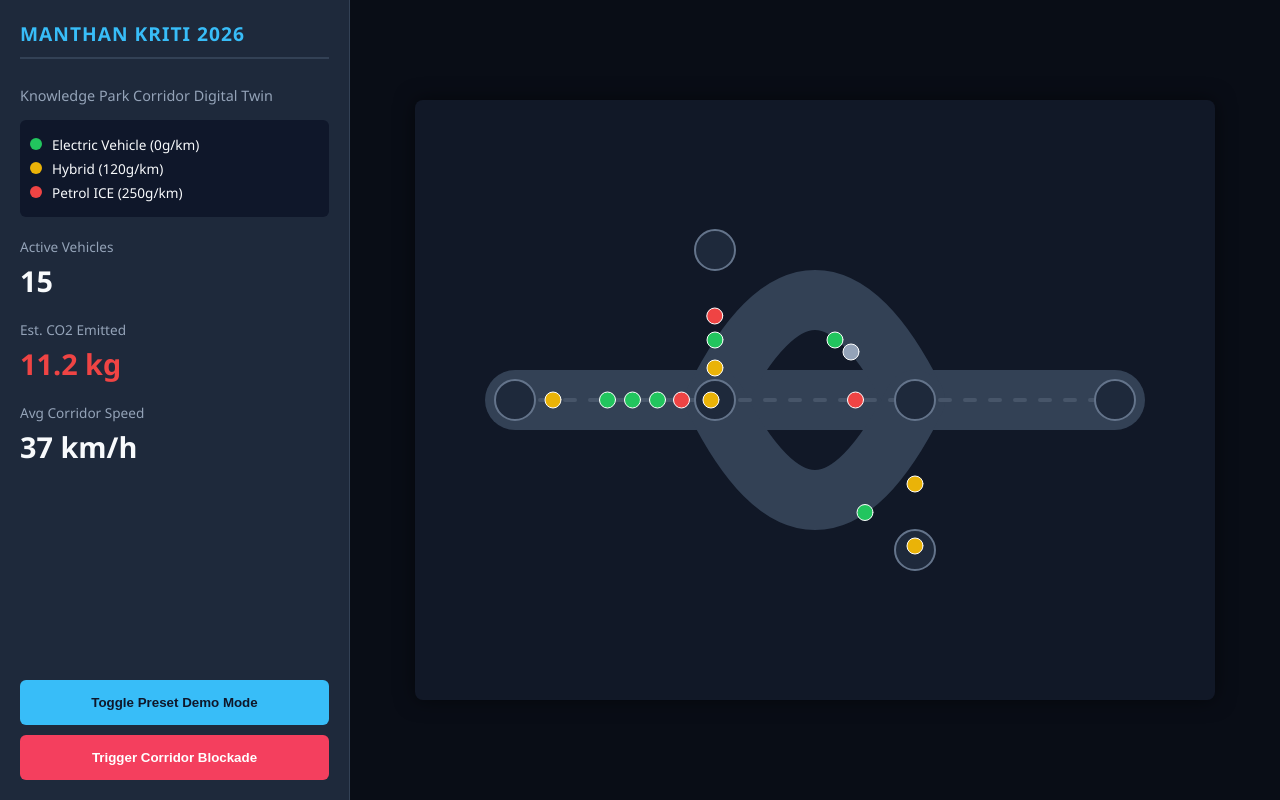
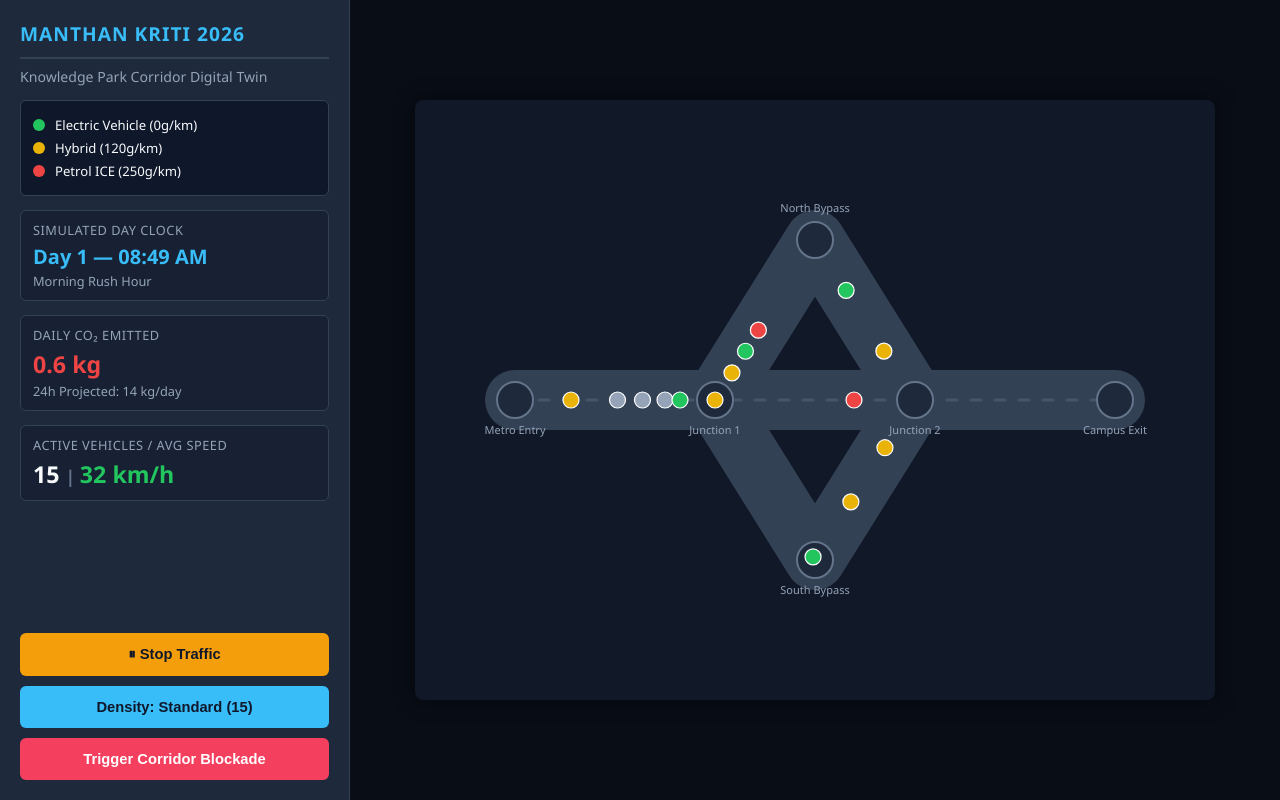
Before and after one commit to Voidless54/MK, a plain HTML site: page index.html in a window 1280 px wide. Drawn offline with Linux system fonts and the light colour scheme.

Commit message:
Update index.html

```diff
--- a/index.html
+++ b/index.html
@@ -11,6 +11,7 @@
             --text-color: #f8fafc;
             --accent-color: #38bdf8;
             --alert-color: #f43f5e;
+            --pause-color: #f59e0b;
             --ev-color: #22c55e;
             --petrol-color: #ef4444;
             --hybrid-color: #eab308;
@@ -36,12 +37,14 @@
             padding: 20px;
             box-sizing: border-box;
             z-index: 10;
+            overflow-y: auto;
         }
 
         h1 {
             font-size: 1.2rem;
             color: var(--accent-color);
             margin-top: 0;
+            margin-bottom: 4px;
             text-transform: uppercase;
             letter-spacing: 1px;
             border-bottom: 2px solid #334155;
@@ -49,19 +52,36 @@
         }
 
         .stat-group {
-            margin-bottom: 20px;
+            margin-bottom: 14px;
+            background: rgba(15, 23, 42, 0.45);
+            padding: 10px 12px;
+            border-radius: 6px;
+            border: 1px solid #334155;
         }
 
         .stat-label {
-            font-size: 0.85rem;
+            font-size: 0.8rem;
             color: #94a3b8;
-            margin-bottom: 5px;
+            margin-bottom: 4px;
+            text-transform: uppercase;
+            letter-spacing: 0.5px;
         }
 
         .stat-value {
-            font-size: 1.8rem;
+            font-size: 1.45rem;
             font-weight: bold;
             color: var(--text-color);
+        }
+
+        .stat-sub {
+            font-size: 0.8rem;
+            color: #94a3b8;
+            margin-top: 2px;
+        }
+
+        #clock-value {
+            color: var(--accent-color);
+            font-size: 1.25rem;
         }
 
         #co2-value {
@@ -73,14 +93,16 @@
             display: flex;
             flex-direction: column;
             gap: 10px;
+            padding-top: 10px;
         }
 
         button {
             background-color: var(--accent-color);
             color: var(--bg-color);
             border: none;
-            padding: 15px;
+            padding: 13px;
             font-weight: bold;
+            font-size: 0.92rem;
             cursor: pointer;
             border-radius: 6px;
             transition: background-color 0.2s, transform 0.1s;
@@ -94,6 +116,24 @@
             transform: scale(0.98);
         }
 
+        button.pause {
+            background-color: var(--pause-color);
+            color: #0f172a;
+        }
+
+        button.pause:hover {
+            background-color: #d97706;
+        }
+
+        button.resume {
+            background-color: var(--ev-color);
+            color: #0f172a;
+        }
+
+        button.resume:hover {
+            background-color: #16a34a;
+        }
+
         button.alert {
             background-color: var(--alert-color);
             color: white;
@@ -104,11 +144,12 @@
         }
 
         #legend {
-            font-size: 0.85rem;
+            font-size: 0.82rem;
             background: #0f172a;
-            padding: 10px;
+            padding: 10px 12px;
             border-radius: 6px;
-            margin-bottom: 20px;
+            margin-bottom: 14px;
+            border: 1px solid #334155;
         }
 
         .legend-item {
@@ -151,6 +192,23 @@
             font-weight: bold;
             display: none;
             animation: pulse 2s infinite;
+            z-index: 5;
+        }
+
+        #paused-badge {
+            position: absolute;
+            bottom: 24px;
+            left: 50%;
+            transform: translateX(-50%);
+            background-color: rgba(245, 158, 11, 0.95);
+            color: #0f172a;
+            padding: 8px 18px;
+            border-radius: 20px;
+            font-weight: bold;
+            font-size: 0.85rem;
+            letter-spacing: 0.5px;
+            display: none;
+            z-index: 5;
         }
 
         @keyframes pulse {
@@ -164,7 +222,7 @@
 
     <div id="sidebar">
         <h1>Manthan Kriti 2026</h1>
-        <p style="font-size: 0.9rem; color: #94a3b8;">Knowledge Park Corridor Digital Twin</p>
+        <p style="font-size: 0.88rem; color: #94a3b8; margin-top: 4px; margin-bottom: 14px;">Knowledge Park Corridor Digital Twin</p>
 
         <div id="legend">
             <div class="legend-item"><div class="legend-color" style="background-color: var(--ev-color);"></div>Electric Vehicle (0g/km)</div>
@@ -173,28 +231,36 @@
         </div>
 
         <div class="stat-group">
-            <div class="stat-label">Active Vehicles</div>
-            <div class="stat-value" id="vehicle-count">0</div>
+            <div class="stat-label">Simulated Day Clock</div>
+            <div class="stat-value" id="clock-value">Day 1 — 08:00 AM</div>
+            <div class="stat-sub" id="time-period">Morning Rush Hour</div>
         </div>
 
         <div class="stat-group">
-            <div class="stat-label">Est. CO2 Emitted</div>
+            <div class="stat-label">Daily CO₂ Emitted</div>
             <div class="stat-value" id="co2-value">0.0 kg</div>
+            <div class="stat-sub" id="daily-rate">24h Projected: 0 kg/day</div>
         </div>
 
         <div class="stat-group">
-            <div class="stat-label">Avg Corridor Speed</div>
-            <div class="stat-value" id="speed-value">0 km/h</div>
+            <div class="stat-label">Active Vehicles / Avg Speed</div>
+            <div class="stat-value">
+                <span id="vehicle-count">0</span>
+                <span style="color: #64748b; font-size: 1.1rem;"> | </span>
+                <span id="speed-value" style="color: var(--ev-color);">0 km/h</span>
+            </div>
         </div>
 
         <div class="control-group">
-            <button onclick="togglePresetMode()">Toggle Preset Demo Mode</button>
+            <button class="pause" id="pause-btn" onclick="togglePause()">⏸ Stop Traffic</button>
+            <button id="preset-btn" onclick="togglePresetMode()">Density: Standard (15)</button>
             <button class="alert" id="incident-btn" onclick="triggerIncident()">Trigger Corridor Blockade</button>
         </div>
     </div>
 
     <main>
         <div id="notification">🚨 INCIDENT DETECTED: ROUTING VIA PERIPHERAL ROAD 🚨</div>
+        <div id="paused-badge">⏸ TRAFFIC PAUSED — INSPECTING CORRIDOR STATE</div>
         <canvas id="simCanvas" width="800" height="600"></canvas>
     </main>
 
@@ -203,30 +269,31 @@
         const ctx = canvas.getContext('2d');
 
         // --- Configuration & Constants ---
-        const GRID_SIZE = 10;
         const ROAD_WIDTH = 60;
         const VEHICLE_TYPES = ['EV', 'HYBRID', 'PETROL'];
-        const EMISSION_RATES = { 'EV': 0, 'HYBRID': 0.02, 'PETROL': 0.05 }; // arbitrary units per frame idling/moving
+        const EMISSION_RATES = { 'EV': 0, 'HYBRID': 0.02, 'PETROL': 0.05 };
         const SPEEDS = { 'EV': 2.5, 'HYBRID': 2.0, 'PETROL': 1.5 };
+        const SIM_MINUTES_PER_SECOND = 10; // 144 real seconds = 1 full 24h day
 
         let vehicles = [];
-        let totalEmissions = 0;
+        let totalEmissions = 0;       // Cumulative CO2 in kg for the current day
+        let rollingEmissionRate = 0;  // Instantaneous kg per simulated hour
         let incidentActive = false;
         let presetMode = true;
-        let spawnTimer = 0;
+        let isPaused = false;
+        let simMinutes = 8 * 60;      // Starts at Day 1, 08:00 AM
+        let lastFrameTime = performance.now();
 
         // --- Node & Graph Definition for Knowledge Park Corridor ---
-        // Represents intersections and main roads
         const nodes = [
-            { id: 0, x: 100, y: 300 }, // Entry Point / Metro Station
-            { id: 1, x: 300, y: 300 }, // Main Junction 1
-            { id: 2, x: 500, y: 300 }, // Main Junction 2
-            { id: 3, x: 700, y: 300 }, // Campus Exit
-            { id: 4, x: 300, y: 150 }, // Bypass North
-            { id: 5, x: 500, y: 450 }  // Bypass South
+            { id: 0, x: 100, y: 300, label: 'Metro Entry' },
+            { id: 1, x: 300, y: 300, label: 'Junction 1' },
+            { id: 2, x: 500, y: 300, label: 'Junction 2' },
+            { id: 3, x: 700, y: 300, label: 'Campus Exit' },
+            { id: 4, x: 400, y: 140, label: 'North Bypass' },
+            { id: 5, x: 400, y: 460, label: 'South Bypass' }
         ];
 
-        // Adjacency list for valid paths
         const graph = {
             0: [1],
             1: [0, 2, 4, 5],
@@ -240,7 +307,7 @@
         class Vehicle {
             constructor(type, path) {
                 this.type = type;
-                this.path = [...path]; // Copy path
+                this.path = [...path];
                 this.currentNodeIndex = 0;
 
                 const startNode = nodes[this.path[0]];
@@ -257,21 +324,27 @@
                 this.size = 8;
             }
 
-            update() {
+            update(dt) {
+                // Convert emission rate into kg per simulated hour
+                const simHoursElapsed = (dt * SIM_MINUTES_PER_SECOND) / 60;
+                const multiplier = this.isIdling ? 2.0 : 1.0;
+                const stepCo2Kg = this.emissionRate * 1.8 * multiplier * simHoursElapsed;
+
+                totalEmissions += stepCo2Kg;
+                rollingEmissionRate += (this.emissionRate * 1.8 * multiplier);
+
                 if (this.isIdling) {
-                    totalEmissions += this.emissionRate * 2; // Higher penalty for idling
                     return;
                 }
 
                 const dx = this.targetX - this.x;
                 const dy = this.targetY - this.y;
                 const distance = Math.sqrt(dx * dx + dy * dy);
+                const moveStep = this.speed * (dt * 60);
 
-                if (distance < this.speed) {
-                    // Reached node, advance to next
+                if (distance < moveStep) {
                     this.currentNodeIndex++;
                     if (this.currentNodeIndex >= this.path.length - 1) {
-                        // Reached destination, recycle vehicle
                         this.resetToStart();
                     } else {
                         const nextNode = nodes[this.path[this.currentNodeIndex]];
@@ -279,10 +352,8 @@
                         this.targetY = nextNode.y;
                     }
                 } else {
-                    // Move towards target
-                    this.x += (dx / distance) * this.speed;
-                    this.y += (dy / distance) * this.speed;
-                    totalEmissions += this.emissionRate;
+                    this.x += (dx / distance) * moveStep;
+                    this.y += (dy / distance) * moveStep;
                 }
             }
 
@@ -292,7 +363,7 @@
                 ctx.fillStyle = this.isIdling ? '#94a3b8' : this.color;
                 ctx.fill();
                 ctx.strokeStyle = '#ffffff';
-                ctx.lineWidth = 1;
+                ctx.lineWidth = 1.2;
                 ctx.stroke();
                 ctx.closePath();
             }
@@ -310,36 +381,28 @@
         }
 
         // --- Simulation Logic ---
-
         function generateRandomPath() {
-            let path = [0]; // Always start at Metro
+            let path = [0];
             let distinctNodes = [0];
             let current = 0;
 
-            while (current !== 3) { // Destination is Campus Exit (Node 3)
+            while (current !== 3) {
                 let neighbors = graph[current].filter(n => !distinctNodes.includes(n));
-
-                // If trapped or biased, allow revisiting nodes to prevent dead ends
                 if (neighbors.length === 0) {
                     neighbors = graph[current];
                 }
 
-                // If incident is active, heavily discourage using central corridor directly
-                if (incidentActive) {
-                     if (current === 1 && neighbors.includes(2)) {
-                         neighbors = neighbors.filter(n => n !== 2);
-                     }
+                if (incidentActive && current === 1 && neighbors.includes(2)) {
+                    neighbors = neighbors.filter(n => n !== 2);
                 }
 
                 let next = neighbors[Math.floor(Math.random() * neighbors.length)];
-
-                // Prevent infinite loops in rand pathing
-                if(path.length > 8) {
+                if (path.length > 8) {
                     next = 3;
                 }
 
                 path.push(next);
-                if(!distinctNodes.includes(next)) distinctNodes.push(next);
+                if (!distinctNodes.includes(next)) distinctNodes.push(next);
                 current = next;
             }
             return path;
@@ -348,7 +411,12 @@
         function initSimulation() {
             vehicles = [];
             totalEmissions = 0;
+            simMinutes = 8 * 60; // Reset clock to 08:00 AM
             const initialCount = presetMode ? 15 : 30;
+            document.getElementById('preset-btn').innerText = presetMode
+                ? 'Density: Standard (15)'
+                : 'Density: Rush Hour (30)';
+
             for (let i = 0; i < initialCount; i++) {
                 const type = VEHICLE_TYPES[Math.floor(Math.random() * VEHICLE_TYPES.length)];
                 vehicles.push(new Vehicle(type, generateRandomPath()));
@@ -370,35 +438,43 @@
             // Bypass North (1 -> 4 -> 2)
             ctx.beginPath();
             ctx.moveTo(nodes[1].x, nodes[1].y);
-            ctx.quadraticCurveTo(400, 100, nodes[2].x, nodes[2].y);
+            ctx.lineTo(nodes[4].x, nodes[4].y);
+            ctx.lineTo(nodes[2].x, nodes[2].y);
             ctx.stroke();
 
             // Bypass South (1 -> 5 -> 2)
             ctx.beginPath();
             ctx.moveTo(nodes[1].x, nodes[1].y);
-            ctx.quadraticCurveTo(400, 500, nodes[2].x, nodes[2].y);
+            ctx.lineTo(nodes[5].x, nodes[5].y);
+            ctx.lineTo(nodes[2].x, nodes[2].y);
             ctx.stroke();
 
-            // Draw Road Surface (inner lane markings)
+            // Road Center Lane Markings
             ctx.strokeStyle = '#475569';
-            ctx.lineWidth = 4;
-            ctx.setLineDash([10, 15]);
+            ctx.lineWidth = 3;
+            ctx.setLineDash([10, 14]);
 
             ctx.beginPath();
             ctx.moveTo(nodes[0].x, nodes[0].y);
             ctx.lineTo(nodes[3].x, nodes[3].y);
             ctx.stroke();
-            ctx.setLineDash([]); // Reset
+            ctx.setLineDash([]);
 
-            // Draw Nodes/Intersections
+            // Draw Nodes & Labels
             nodes.forEach(node => {
                 ctx.beginPath();
-                ctx.arc(node.x, node.y, 20, 0, Math.PI * 2);
+                ctx.arc(node.x, node.y, 18, 0, Math.PI * 2);
                 ctx.fillStyle = '#1e293b';
                 ctx.fill();
                 ctx.strokeStyle = '#64748b';
                 ctx.lineWidth = 2;
                 ctx.stroke();
+
+                ctx.fillStyle = '#94a3b8';
+                ctx.font = '11px Segoe UI, sans-serif';
+                ctx.textAlign = 'center';
+                const labelOffsetY = node.id === 4 ? -28 : 34;
+                ctx.fillText(node.label, node.x, node.y + labelOffsetY);
             });
 
             // Highlight Blockade if active
@@ -413,9 +489,8 @@
         }
 
         function handleCollisions() {
-            // Simple proximity check to simulate braking/idling in congestion
             for (let i = 0; i < vehicles.length; i++) {
-                vehicles[i].isIdling = false; // Reset
+                vehicles[i].isIdling = false;
                 for (let j = i + 1; j < vehicles.length; j++) {
                     const dx = vehicles[i].x - vehicles[j].x;
                     const dy = vehicles[i].y - vehicles[j].y;
@@ -429,14 +504,57 @@
             }
         }
 
-        function updateUI() {
+        function getTimeOfDayLabel(hours24) {
+            if (hours24 >= 8 && hours24 < 11) return 'Morning Rush Hour';
+            if (hours24 >= 11 && hours24 < 17) return 'Midday Campus Flow';
+            if (hours24 >= 17 && hours24 < 21) return 'Evening Peak Traffic';
+            return 'Night Low-Density Flow';
+        }
+
+        function updateClockAndUI() {
+            // Format Simulated Day & 12-Hour Clock
+            const dayNumber = Math.floor(simMinutes / 1440) + 1;
+            const minsInDay = Math.floor(simMinutes % 1440);
+            const hours24 = Math.floor(minsInDay / 60);
+            const mins = minsInDay % 60;
+            const period = hours24 >= 12 ? 'PM' : 'AM';
+            const hours12 = hours24 % 12 === 0 ? 12 : hours24 % 12;
+
+            document.getElementById('clock-value').innerText =
+                `Day ${dayNumber} — ${String(hours12).padStart(2, '0')}:${String(mins).padStart(2, '0')} ${period}`;
+            document.getElementById('time-period').innerText = getTimeOfDayLabel(hours24);
+
+            // Daily CO2 Emitted & 24h Projection
+            document.getElementById('co2-value').innerText = totalEmissions.toFixed(1) + ' kg';
+            const projected24h = rollingEmissionRate * 24;
+            document.getElementById('daily-rate').innerText =
+                `24h Projected: ${Math.round(projected24h)} kg/day`;
+
+            // Vehicle Count & Speed
             document.getElementById('vehicle-count').innerText = vehicles.length;
-            document.getElementById('co2-value').innerText = (totalEmissions * 0.1).toFixed(1) + ' kg';
-
-            // Calculate avg speed based on idling
             const movingCount = vehicles.filter(v => !v.isIdling).length;
             const avgSpeed = vehicles.length > 0 ? (movingCount / vehicles.length) * 40 : 40;
             document.getElementById('speed-value').innerText = Math.round(avgSpeed) + ' km/h';
+        }
+
+        function togglePause() {
+            isPaused = !isPaused;
+            const btn = document.getElementById('pause-btn');
+            const badge = document.getElementById('paused-badge');
+
+            if (isPaused) {
+                btn.innerText = '▶ Resume Traffic';
+                btn.classList.remove('pause');
+                btn.classList.add('resume');
+                badge.style.display = 'block';
+            } else {
+                btn.innerText = '⏸ Stop Traffic';
+                btn.classList.remove('resume');
+                btn.classList.add('pause');
+                badge.style.display = 'none';
+                lastFrameTime = performance.now();
+                requestAnimationFrame(animate);
+            }
         }
 
         function triggerIncident() {
@@ -448,41 +566,58 @@
                 btn.innerText = "Clear Corridor Blockade";
                 btn.classList.remove('alert');
                 notification.style.display = 'block';
-                // Force recalculation of paths for all vehicles
                 vehicles.forEach(v => v.resetToStart());
             } else {
                 btn.innerText = "Trigger Corridor Blockade";
                 btn.classList.add('alert');
                 notification.style.display = 'none';
             }
+
+            // Redraw immediately even if paused so blockade state updates visually
+            if (isPaused) {
+                ctx.clearRect(0, 0, canvas.width, canvas.height);
+                drawRoadNetwork();
+                vehicles.forEach(v => v.draw());
+            }
         }
 
         function togglePresetMode() {
             presetMode = !presetMode;
             initSimulation();
+            if (isPaused) {
+                ctx.clearRect(0, 0, canvas.width, canvas.height);
+                drawRoadNetwork();
+                vehicles.forEach(v => v.draw());
+                updateClockAndUI();
+            }
         }
 
         // --- Main Game Loop ---
-        function animate() {
+        function animate(now) {
+            if (isPaused) return;
+
+            const dt = Math.min((now - lastFrameTime) / 1000, 0.1);
+            lastFrameTime = now;
+
+            simMinutes += dt * SIM_MINUTES_PER_SECOND;
+            rollingEmissionRate = 0;
+
             ctx.clearRect(0, 0, canvas.width, canvas.height);
-
             drawRoadNetwork();
             handleCollisions();
 
             vehicles.forEach(vehicle => {
-                vehicle.update();
+                vehicle.update(dt);
                 vehicle.draw();
             });
 
-            updateUI();
-
+            updateClockAndUI();
             requestAnimationFrame(animate);
         }
 
         // Initialize and Run
         initSimulation();
-        animate();
-
+        requestAnimationFrame(animate);
     </script>
 </body>
 </html>
```
